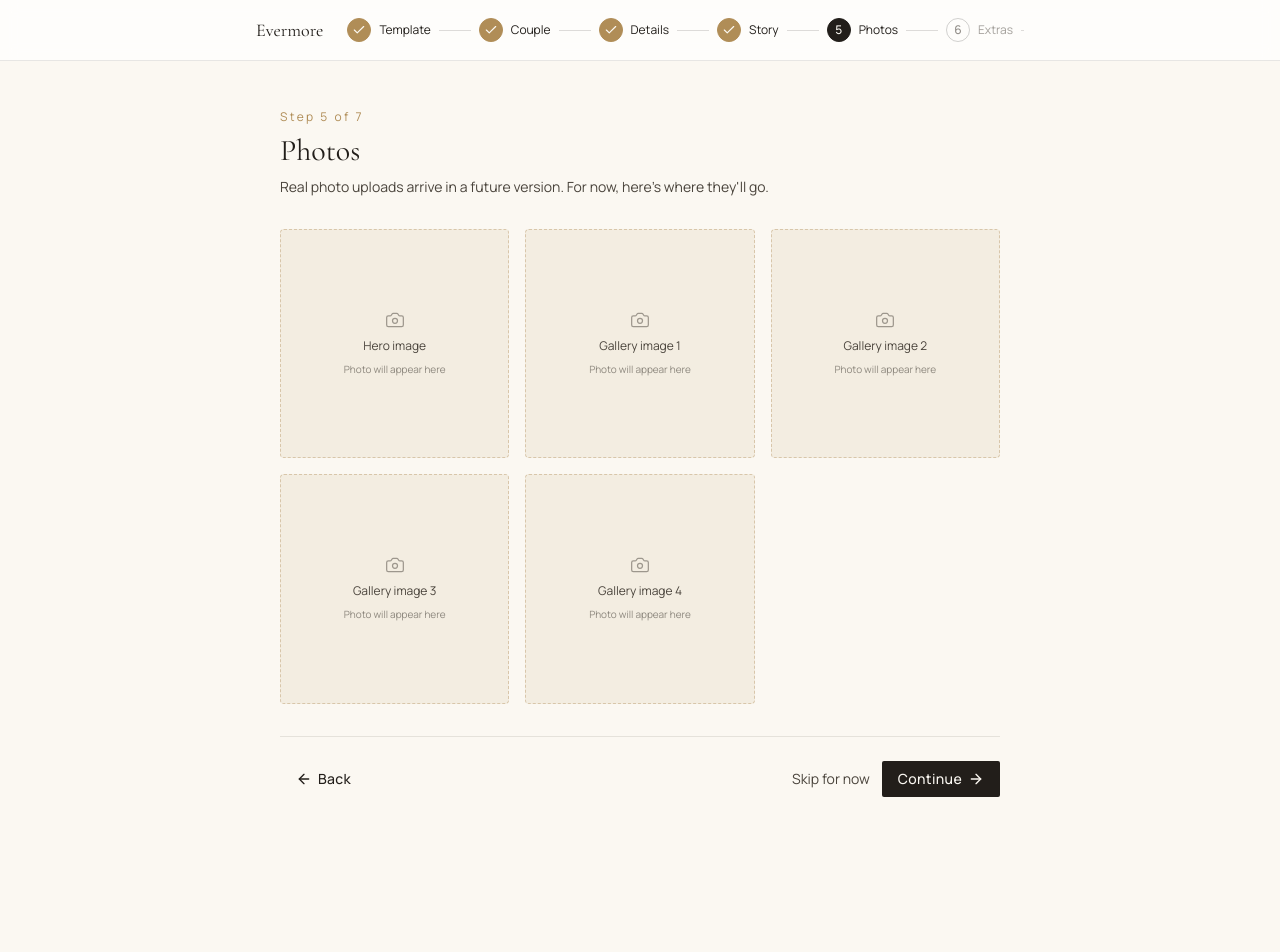
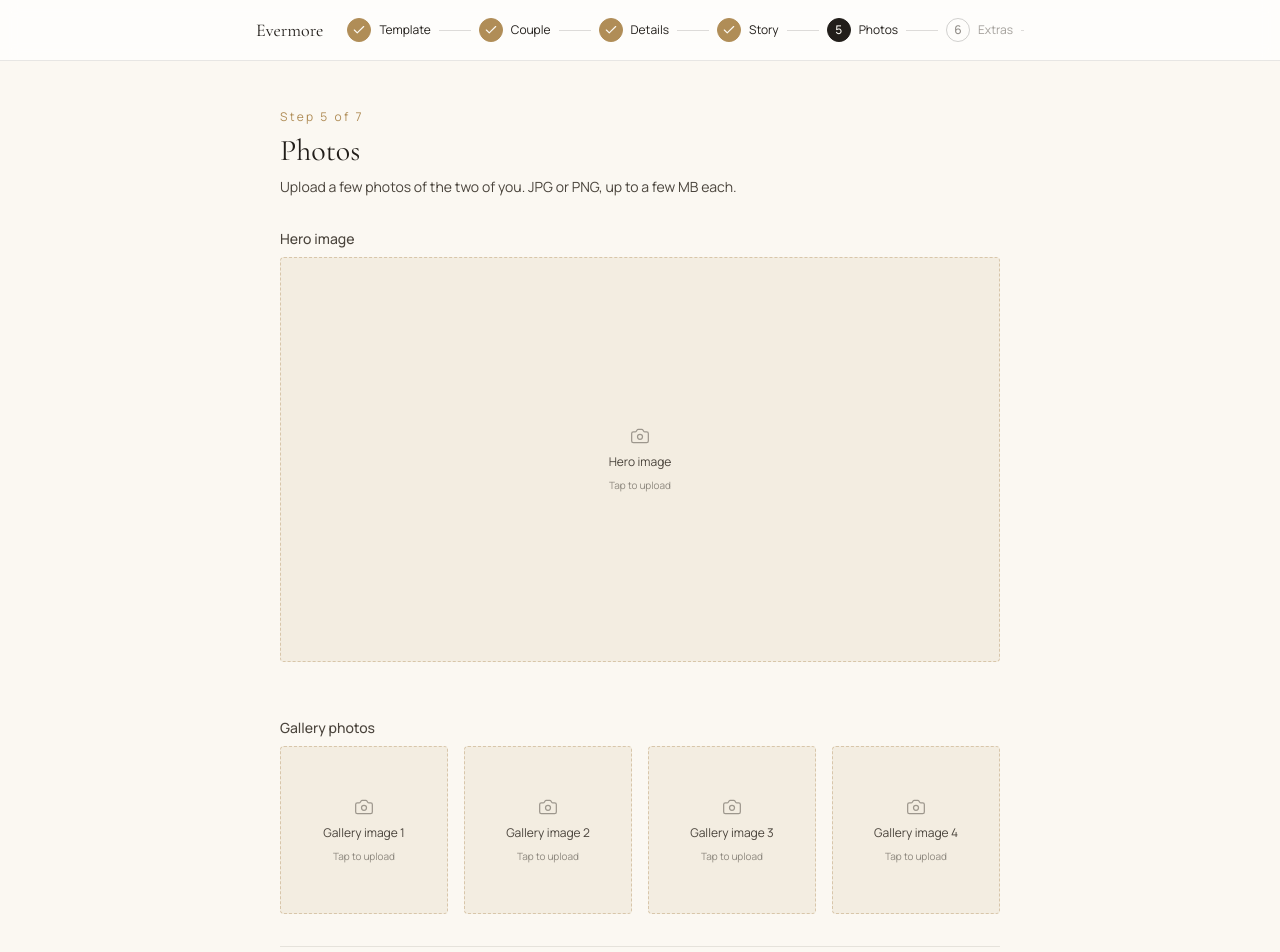
Before and after one commit to AlvanP/invytory, a React (Vite) app: page /create/photos in a window 1280 px wide. Shown: the top 952 px of the page. Before the commit the page ends 845 px from the top, so only its background shows below. Built offline with nearby package versions, Linux system fonts and the light colour scheme; no server answers.

Commit message:
Add real photo uploads via Supabase Storage

```diff
--- a/src/components/ui/Placeholder.tsx
+++ b/src/components/ui/Placeholder.tsx
@@ -4,8 +4,6 @@ import { cn } from '@/utils/cn'
 /**
  * A shared family of tasteful placeholder surfaces. These stand in for
  * real photography, maps, and animation until final assets are ready.
- * Every placeholder uses the same linen/gold visual language so the
- * app reads as "system in progress," never "broken."
  */
 
 function Base({ className, children }: { className?: string; children: React.ReactNode }) {
@@ -23,7 +21,20 @@ function Base({ className, children }: { className?: string; children: React.Rea
   )
 }
 
-export function ImagePlaceholder({ label = 'Photo will appear here', className }: { label?: string; className?: string }) {
+/** Shows the real photo if one has been uploaded (`src`), otherwise falls
+ * back to the placeholder box. Used for both hero and gallery slots. */
+export function ImagePlaceholder({
+  label = 'Photo will appear here',
+  src,
+  className,
+}: {
+  label?: string
+  src?: string | null
+  className?: string
+}) {
+  if (src) {
+    return <img src={src} alt="" className={cn('rounded-sm object-cover', className)} />
+  }
   return (
     <Base className={cn('rounded-sm min-h-40', className)}>
       <ImageIcon className="size-6 opacity-50" strokeWidth={1.5} />
--- a/src/pages/create/StepPhotos.tsx
+++ b/src/pages/create/StepPhotos.tsx
@@ -1,39 +1,153 @@
-import { Camera } from 'lucide-react'
+import { useState } from 'react'
+import { Camera, Loader2, X } from 'lucide-react'
 import { useWizard } from '@/hooks/useWizard'
+import { storageService } from '@/services/storageService'
 import { WizardStepShell } from './WizardStepShell'
+import { cn } from '@/utils/cn'
 
-const slots = [
-  { key: 'hero', label: 'Hero image' },
-  { key: 'g1', label: 'Gallery image 1' },
-  { key: 'g2', label: 'Gallery image 2' },
-  { key: 'g3', label: 'Gallery image 3' },
-  { key: 'g4', label: 'Gallery image 4' },
-]
+const gallerySlotIds = ['g1', 'g2', 'g3', 'g4']
 
 export function StepPhotos() {
-  useWizard() // reserved for wiring real uploads into the draft later
+  const { draft, updateDraft } = useWizard()
+  const [uploadingSlot, setUploadingSlot] = useState<string | null>(null)
+  const [error, setError] = useState<string | null>(null)
+
+  async function handleHeroUpload(file: File) {
+    setUploadingSlot('hero')
+    setError(null)
+    try {
+      const url = await storageService.uploadImage(file, 'hero')
+      updateDraft({ heroImage: url })
+    } catch {
+      setError('Upload failed. Please try a different image.')
+    } finally {
+      setUploadingSlot(null)
+    }
+  }
+
+  async function handleGalleryUpload(slotId: string, file: File) {
+    setUploadingSlot(slotId)
+    setError(null)
+    try {
+      const url = await storageService.uploadImage(file, 'gallery')
+      const current = draft.galleryImages ?? []
+      const next = current.map((slot) => (slot.id === slotId ? { ...slot, url } : slot))
+      updateDraft({ galleryImages: next })
+    } catch {
+      setError('Upload failed. Please try a different image.')
+    } finally {
+      setUploadingSlot(null)
+    }
+  }
+
+  function removeHero() {
+    updateDraft({ heroImage: null })
+  }
+
+  function removeGallery(slotId: string) {
+    const current = draft.galleryImages ?? []
+    updateDraft({ galleryImages: current.map((slot) => (slot.id === slotId ? { ...slot, url: null } : slot)) })
+  }
 
   return (
     <WizardStepShell
       eyebrow="Step 5 of 7"
       title="Photos"
-      description="Real photo uploads arrive in a future version. For now, here's where they'll go."
+      description="Upload a few photos of the two of you. JPG or PNG, up to a few MB each."
       backTo="/create/story"
       nextTo="/create/options"
       skippable
     >
-      <div className="grid grid-cols-2 gap-4 sm:grid-cols-3">
-        {slots.map((slot) => (
-          <div
-            key={slot.key}
-            className="flex aspect-square flex-col items-center justify-center gap-2 rounded-sm border border-dashed border-gold/40 bg-ivory-deep text-ink-soft"
-          >
-            <Camera className="size-5 opacity-50" strokeWidth={1.5} />
-            <span className="px-3 text-center text-xs">{slot.label}</span>
-            <span className="text-[10px] text-ink-soft/60">Photo will appear here</span>
-          </div>
-        ))}
+      {error && <p className="text-sm text-danger">{error}</p>}
+
+      <div>
+        <p className="mb-2 text-sm font-medium text-ink-soft">Hero image</p>
+        <UploadSlot
+          label="Hero image"
+          url={draft.heroImage ?? null}
+          isUploading={uploadingSlot === 'hero'}
+          onSelect={handleHeroUpload}
+          onRemove={removeHero}
+          className="aspect-video w-full"
+        />
+      </div>
+
+      <div>
+        <p className="mb-2 mt-6 text-sm font-medium text-ink-soft">Gallery photos</p>
+        <div className="grid grid-cols-2 gap-4 sm:grid-cols-4">
+          {gallerySlotIds.map((slotId, i) => {
+            const slot = draft.galleryImages?.find((s) => s.id === slotId)
+            return (
+              <UploadSlot
+                key={slotId}
+                label={`Gallery image ${i + 1}`}
+                url={slot?.url ?? null}
+                isUploading={uploadingSlot === slotId}
+                onSelect={(file) => handleGalleryUpload(slotId, file)}
+                onRemove={() => removeGallery(slotId)}
+                className="aspect-square"
+              />
+            )
+          })}
+        </div>
       </div>
     </WizardStepShell>
   )
 }
+
+function UploadSlot({
+  label,
+  url,
+  isUploading,
+  onSelect,
+  onRemove,
+  className,
+}: {
+  label: string
+  url: string | null
+  isUploading: boolean
+  onSelect: (file: File) => void
+  onRemove: () => void
+  className?: string
+}) {
+  return (
+    <div
+      className={cn(
+        'relative flex flex-col items-center justify-center gap-2 overflow-hidden rounded-sm border border-dashed border-gold/40 bg-ivory-deep text-ink-soft',
+        className
+      )}
+    >
+      {url ? (
+        <>
+          <img src={url} alt={label} className="absolute inset-0 h-full w-full object-cover" />
+          <button
+            type="button"
+            onClick={onRemove}
+            aria-label={`Remove ${label}`}
+            className="absolute right-2 top-2 rounded-full bg-ink/70 p-1 text-ivory hover:bg-ink"
+          >
+            <X className="size-3.5" />
+          </button>
+        </>
+      ) : isUploading ? (
+        <Loader2 className="size-5 animate-spin text-gold" />
+      ) : (
+        <label className="flex cursor-pointer flex-col items-center gap-2 px-3 text-center">
+          <Camera className="size-5 opacity-50" strokeWidth={1.5} />
+          <span className="text-xs">{label}</span>
+          <span className="text-[10px] text-ink-soft/60">Tap to upload</span>
+          <input
+            type="file"
+            accept="image/*"
+            className="hidden"
+            onChange={(e) => {
+              const file = e.target.files?.[0]
+              if (file) onSelect(file)
+              e.target.value = ''
+            }}
+          />
+        </label>
+      )}
+    </div>
+  )
+}
--- /dev/null
+++ b/src/services/storageService.ts
@@ -0,0 +1,20 @@
+import { supabase } from './supabaseClient'
+
+const BUCKET = 'invitation-photos'
+
+/** Uploads a photo to Supabase Storage and returns its public URL. */
+export const storageService = {
+  async uploadImage(file: File, folder: 'hero' | 'gallery'): Promise<string> {
+    const fileExt = file.name.split('.').pop()
+    const fileName = `${folder}/${crypto.randomUUID()}.${fileExt}`
+
+    const { error } = await supabase.storage.from(BUCKET).upload(fileName, file, {
+      cacheControl: '3600',
+      upsert: false,
+    })
+    if (error) throw error
+
+    const { data } = supabase.storage.from(BUCKET).getPublicUrl(fileName)
+    return data.publicUrl
+  },
+}
--- a/src/templates/InvitationBody.tsx
+++ b/src/templates/InvitationBody.tsx
@@ -84,7 +84,9 @@ export function InvitationBody({ invitation }: { invitation: WeddingInvitation }
       <InvitationSection eyebrow="Gallery" title="A Few Moments">
         <div className="grid grid-cols-2 gap-3">
           {invitation.galleryImages.map((slot) => (
-            <ImagePlaceholder key={slot.id} className="aspect-square" />
+            <div key={slot.id} className="aspect-square overflow-hidden rounded-sm">
+              <ImagePlaceholder src={slot.url} className="h-full w-full" />
+            </div>
           ))}
         </div>
       </InvitationSection>
--- a/src/templates/TemplateCover.tsx
+++ b/src/templates/TemplateCover.tsx
@@ -32,7 +32,13 @@ export function TemplateCover({
     <div className={cn('flex flex-col items-center gap-6 px-6 py-20 text-center', style.bg, style.text)}>
       <p className={cn('text-xs tracking-[0.3em]', style.accent)}>{eyebrow}</p>
 
-      {style.useDoor ? (
+      {invitation.heroImage ? (
+        <img
+          src={invitation.heroImage}
+          alt=""
+          className="aspect-[3/4] w-56 rounded-md object-cover shadow-lift"
+        />
+      ) : style.useDoor ? (
         <DoorPlaceholder className="w-48" />
       ) : (
         <HeroInvitationPlaceholder className="w-56" />
```
